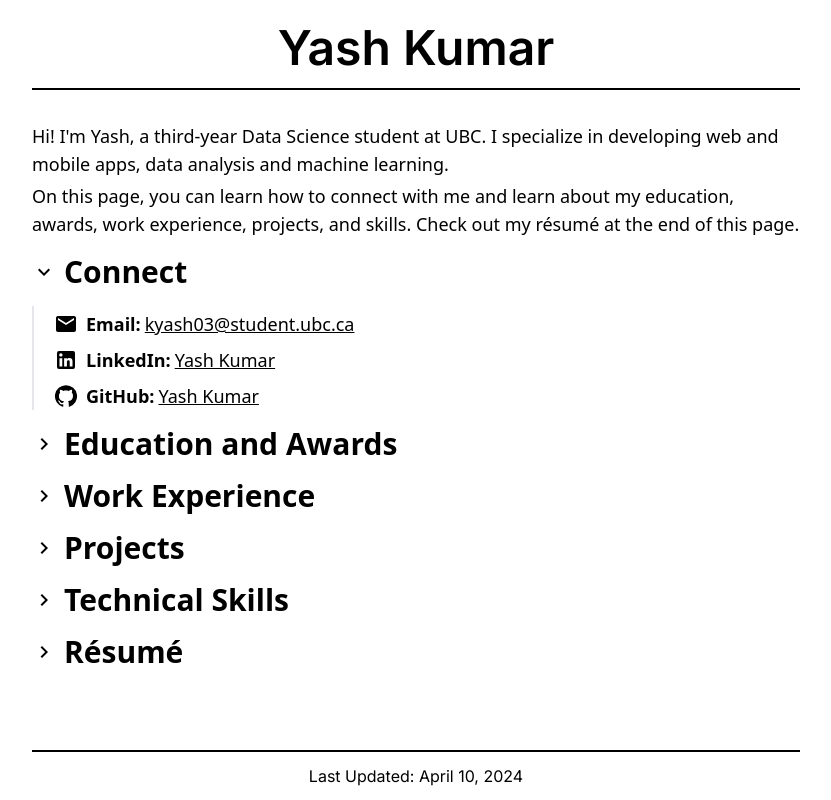
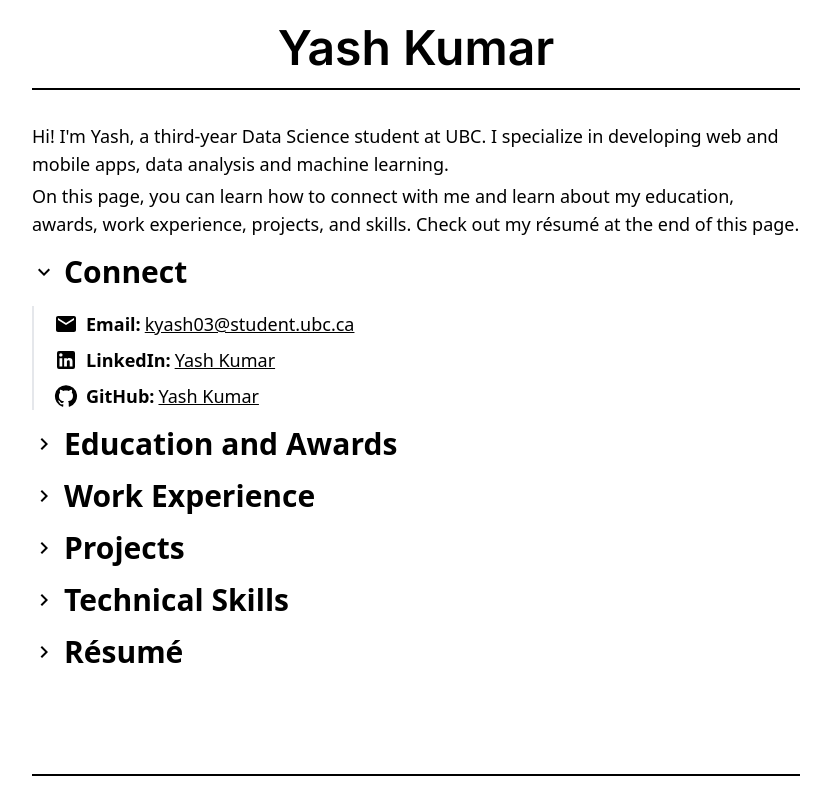
Before and after one commit to KYash03/PersonalWebsite, a Next.js app: page / in a window 1280 px wide. Shown: the whole page, without its empty margins (224-1055 px from the left). Built offline with nearby package versions, Linux system fonts and the light colour scheme.

Commit message:
Update Footer.tsx

```diff
--- a/app/components/Footer.tsx
+++ b/app/components/Footer.tsx
@@ -2,7 +2,8 @@ export default function Connect() {
   const lastUpdatedDate = "April 10, 2024";
   return (
     <div className="text-center py-3 border-t-2 border-black mt-8 w-full max-w-screen-md mx-auto">
-      <p>Last Updated: {lastUpdatedDate}</p>
+{/*       <p>Last Updated: {lastUpdatedDate}</p> */}
+      <p></p>
     </div>
   );
 }
```
